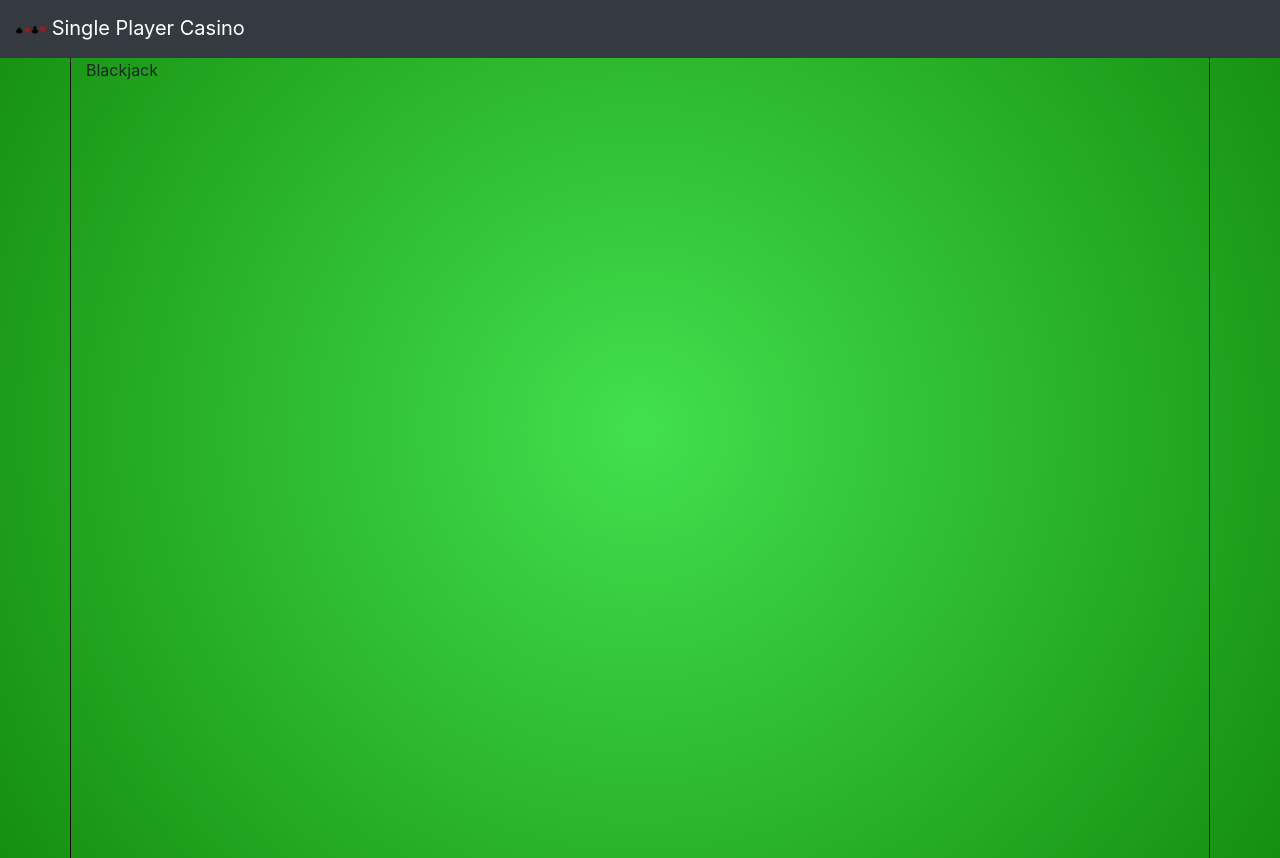
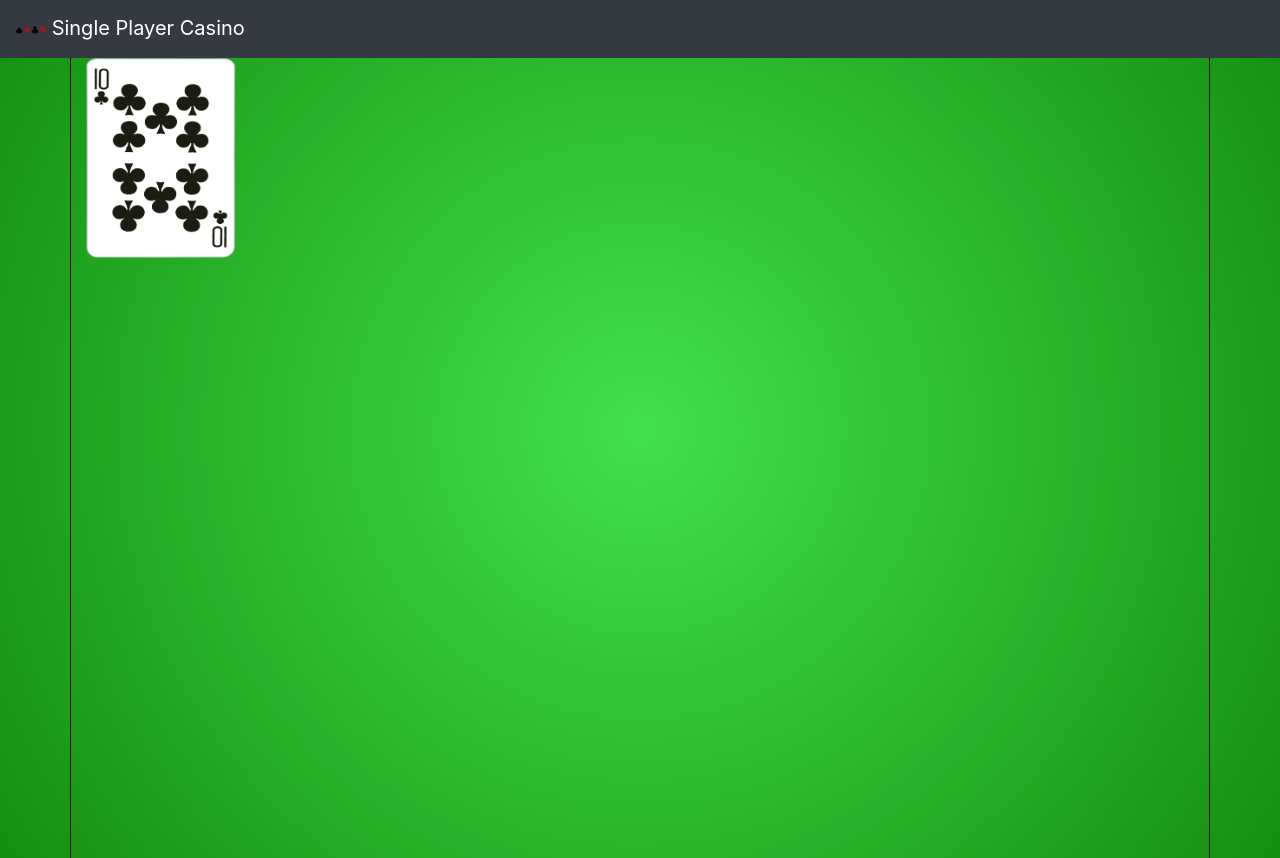
Before and after one commit to shaquille-galimba/single-player-casino, a React (Create React App) app: page /blackjack in a window 1280 px wide. Built offline with nearby package versions, Linux system fonts and the light colour scheme.

Commit message:
add logo as props to Home, add require.context to BlackjackContainer

```diff
--- a/src/App.js
+++ b/src/App.js
@@ -30,7 +30,9 @@ class App extends Component {
 						</Link>
 					</Navbar>
 					<Container>
-						<Route exact path="/" component={Home} logo={logo}/>
+						<Route exact path="/">
+							<Home logo={logo}/>
+						</Route>
 						<Route exact path="/blackjack" component={BlackjackContainer}/>
 					</Container>
 				</div>
--- a/src/components/Home.js
+++ b/src/components/Home.js
@@ -3,7 +3,7 @@ import Row from 'react-bootstrap/Row'
 import Col from 'react-bootstrap/Col'
 import Button from 'react-bootstrap/Button'
 import { Link } from 'react-router-dom';
-import logo from '../assets/suits.png'
+// import logo from '../assets/suits.png'
 import Image from 'react-bootstrap/Image'
 
 class Home extends Component {
@@ -14,7 +14,7 @@ class Home extends Component {
 				<Row>
 					<Col className='text-center'>
 						<Image
-							src={logo}
+							src={this.props.logo}
 							class="img-thumbnail align-self-center"
 							width={200}
 							height={200}
--- a/src/containers/BlackjackContainer.js
+++ b/src/containers/BlackjackContainer.js
@@ -1,11 +1,19 @@
 import React, { Component } from 'react';
+
+function importAll(r) {
+	let images = {};
+  r.keys().map((item, index) => { images[item.replace('./', '')] = r(item); });
+	return images
+}
+
+const images = importAll(require.context('../assets', false, /\.(png|jpe?g|svg)$/));
 
 class BlackjackContainer extends Component {
 
 	render() {
 		return(
 			<div>
-				Blackjack
+				<img src={images['10C.png'].default} width={150} height={200}/>
 			</div>
 		)
 	}
```
Also changed, not shown: 1 other file (tests, documents, lock files or other folders).
